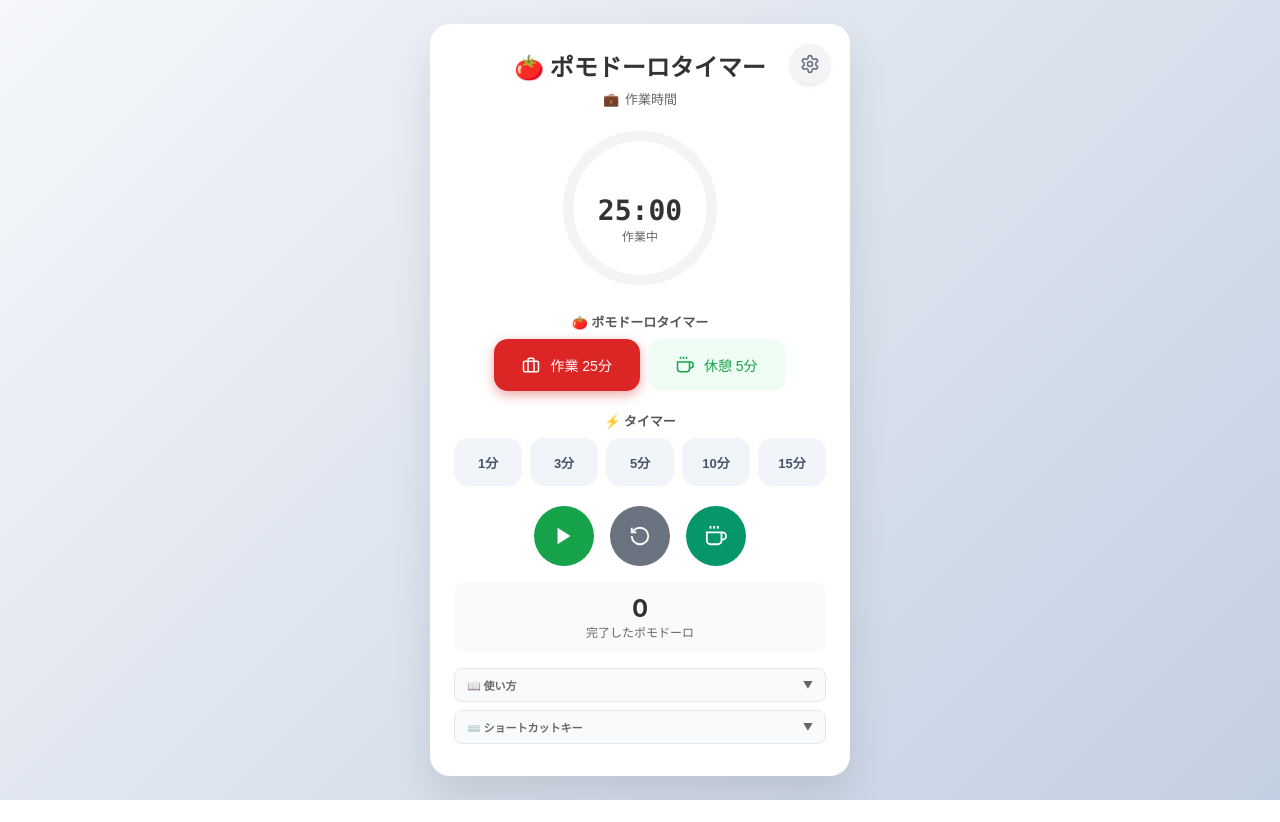
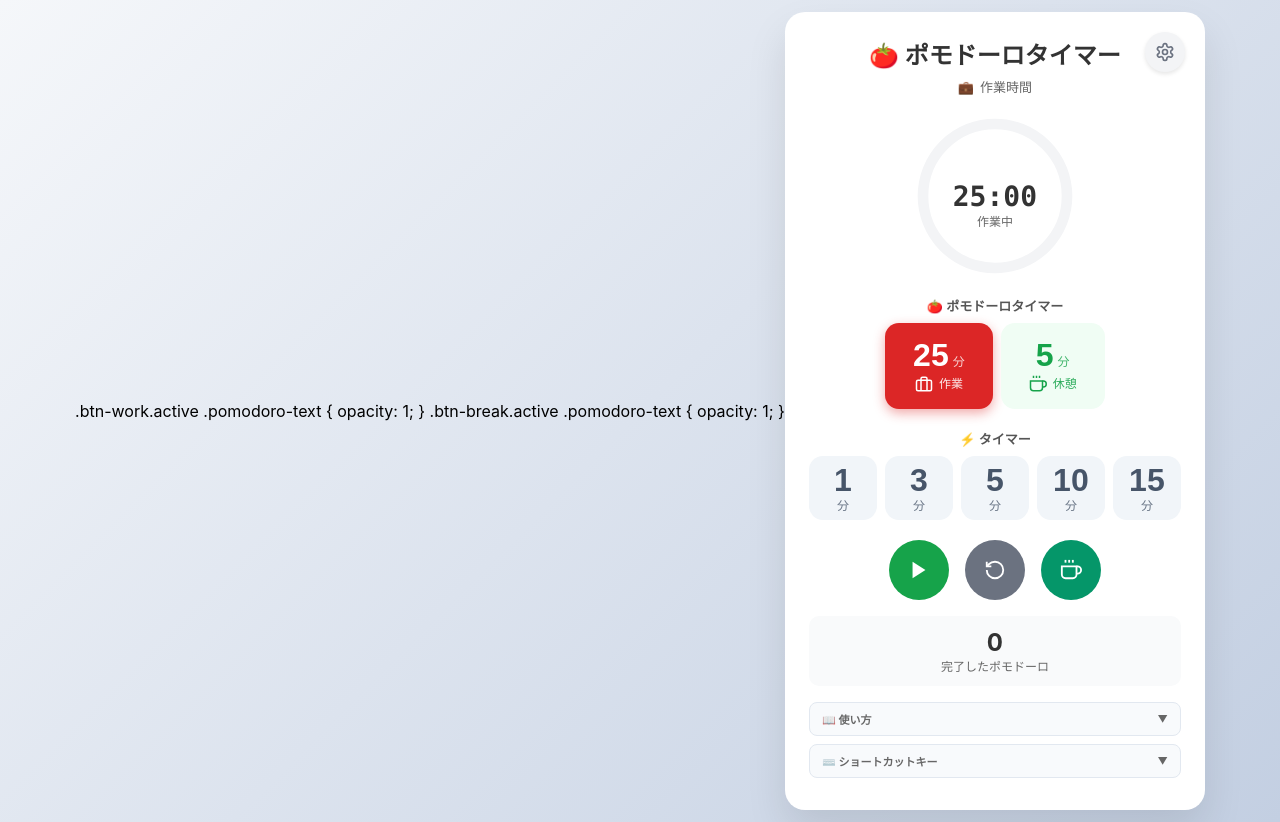
Before and after one commit to Yoshitaka-Inoue/ino-pomodoro-timer, a plain HTML site: page index.html in a window 1280 px wide. Before the commit the page ends 800 px from the top, so only its background shows below. Drawn offline with Linux system fonts and the light colour scheme.

Commit message:
Update index.html v121

```diff
--- a/index.html
+++ b/index.html
@@ -1,4 +1,10 @@
-<!DOCTYPE html>
+.btn-work.active .pomodoro-text {
+            opacity: 1;
+        }
+
+        .btn-break.active .pomodoro-text {
+            opacity: 1;
+        }<!DOCTYPE html>
 <html lang="ja">
 <head>
     <meta charset="UTF-8">
@@ -130,8 +136,31 @@
             font-size: 14px;
             display: flex;
             align-items: center;
-            gap: 10px;
+            justify-content: center;
+            gap: 4px;
             min-height: 52px;
+            flex-direction: column;
+            line-height: 1;
+        }
+
+        .pomodoro-number {
+            font-size: 32px;
+            font-weight: 700;
+            line-height: 1;
+        }
+
+        .pomodoro-unit {
+            font-size: 12px;
+            font-weight: 500;
+            opacity: 0.8;
+            line-height: 1;
+        }
+
+        .pomodoro-label {
+            font-size: 12px;
+            font-weight: 500;
+            opacity: 0.9;
+            line-height: 1;
         }
 
         .btn:hover {
@@ -172,7 +201,7 @@
         .btn-timer {
             background: #f1f5f9;
             color: #475569;
-            padding: 12px 14px;
+            padding: 8px 12px;
             min-height: 48px;
             justify-content: center;
             flex: 1;
@@ -180,6 +209,22 @@
             max-width: 72px;
             font-size: 13px;
             font-weight: 600;
+            flex-direction: column;
+            line-height: 1;
+            gap: 4px;
+        }
+
+        .timer-number {
+            font-size: 32px;
+            font-weight: 700;
+            line-height: 1;
+        }
+
+        .timer-unit {
+            font-size: 12px;
+            font-weight: 500;
+            opacity: 0.8;
+            line-height: 1;
         }
 
         .btn-timer:hover {
@@ -191,6 +236,10 @@
             color: white;
             box-shadow: 0 4px 12px rgba(59, 130, 246, 0.4);
             transform: translateY(-1px);
+        }
+
+        .btn-timer.active .timer-unit {
+            opacity: 1;
         }
 
         .control-buttons {
@@ -554,11 +603,20 @@
             }
 
             .btn-timer {
-                padding: 10px 6px;
+                padding: 6px 4px;
                 min-height: 44px;
-                min-width: 50px;
-                max-width: 65px;
+                min-width: 48px;
+                max-width: 62px;
                 font-size: 12px;
+                gap: 3px;
+            }
+
+            .timer-number {
+                font-size: 28px;
+            }
+
+            .timer-unit {
+                font-size: 11px;
             }
 
             .button-group {
@@ -568,6 +626,19 @@
             .btn {
                 padding: 14px 20px;
                 font-size: 13px;
+                gap: 3px;
+            }
+
+            .pomodoro-number {
+                font-size: 28px;
+            }
+
+            .pomodoro-unit {
+                font-size: 11px;
+            }
+
+            .pomodoro-label {
+                font-size: 11px;
             }
         }
     </style>
@@ -604,12 +675,24 @@
             <h3 class="section-title">🍅 ポモドーロタイマー</h3>
             <div class="button-group">
                 <button class="btn btn-work" onclick="startWorkTimer()" title="⌘ + W">
-                    <svg class="icon-sm" viewBox="0 0 24 24"><rect x="2" y="7" width="20" height="14" rx="2" fill="none" stroke="currentColor" stroke-width="2"/><path d="M16 21V5a2 2 0 0 0-2-2h-4a2 2 0 0 0-2 2v16" fill="none" stroke="currentColor" stroke-width="2"/></svg>
-                    作業 25分
+                    <div style="display: flex; align-items: baseline; gap: 4px;">
+                        <span class="pomodoro-number">25</span>
+                        <span class="pomodoro-unit">分</span>
+                    </div>
+                    <div style="display: flex; align-items: center; gap: 6px;">
+                        <svg class="icon-sm" viewBox="0 0 24 24"><rect x="2" y="7" width="20" height="14" rx="2" fill="none" stroke="currentColor" stroke-width="2"/><path d="M16 21V5a2 2 0 0 0-2-2h-4a2 2 0 0 0-2 2v16" fill="none" stroke="currentColor" stroke-width="2"/></svg>
+                        <span class="pomodoro-label">作業</span>
+                    </div>
                 </button>
                 <button class="btn btn-break" onclick="startBreakTimer()" title="⌘ + B">
-                    <svg class="icon-sm" viewBox="0 0 24 24"><path d="M18 8h1a4 4 0 0 1 0 8h-1" fill="none" stroke="currentColor" stroke-width="2"/><path d="M2 8h16v9a4 4 0 0 1-4 4H6a4 4 0 0 1-4-4V8z" fill="none" stroke="currentColor" stroke-width="2"/><line x1="6" y1="1" x2="6" y2="4" stroke="currentColor" stroke-width="2"/><line x1="10" y1="1" x2="10" y2="4" stroke="currentColor" stroke-width="2"/><line x1="14" y1="1" x2="14" y2="4" stroke="currentColor" stroke-width="2"/></svg>
-                    休憩 5分
+                    <div style="display: flex; align-items: baseline; gap: 4px;">
+                        <span class="pomodoro-number">5</span>
+                        <span class="pomodoro-unit">分</span>
+                    </div>
+                    <div style="display: flex; align-items: center; gap: 6px;">
+                        <svg class="icon-sm" viewBox="0 0 24 24"><path d="M18 8h1a4 4 0 0 1 0 8h-1" fill="none" stroke="currentColor" stroke-width="2"/><path d="M2 8h16v9a4 4 0 0 1-4 4H6a4 4 0 0 1-4-4V8z" fill="none" stroke="currentColor" stroke-width="2"/><line x1="6" y1="1" x2="6" y2="4" stroke="currentColor" stroke-width="2"/><line x1="10" y1="1" x2="10" y2="4" stroke="currentColor" stroke-width="2"/><line x1="14" y1="1" x2="14" y2="4" stroke="currentColor" stroke-width="2"/></svg>
+                        <span class="pomodoro-label">休憩</span>
+                    </div>
                 </button>
             </div>
         </div>
@@ -618,11 +701,26 @@
         <div class="section">
             <h3 class="section-title">⚡ タイマー</h3>
             <div class="button-group">
-                <button class="btn btn-timer" onclick="setQuickTimer(1)" title="⌘ + 1">1分</button>
-                <button class="btn btn-timer" onclick="setQuickTimer(3)" title="⌘ + 2">3分</button>
-                <button class="btn btn-timer" onclick="setQuickTimer(5)" title="⌘ + 3">5分</button>
-                <button class="btn btn-timer" onclick="setQuickTimer(10)" title="⌘ + 4">10分</button>
-                <button class="btn btn-timer" onclick="setQuickTimer(15)" title="⌘ + 5">15分</button>
+                <button class="btn btn-timer" onclick="setQuickTimer(1)" title="⌘ + 1">
+                    <span class="timer-number">1</span>
+                    <span class="timer-unit">分</span>
+                </button>
+                <button class="btn btn-timer" onclick="setQuickTimer(3)" title="⌘ + 2">
+                    <span class="timer-number">3</span>
+                    <span class="timer-unit">分</span>
+                </button>
+                <button class="btn btn-timer" onclick="setQuickTimer(5)" title="⌘ + 3">
+                    <span class="timer-number">5</span>
+                    <span class="timer-unit">分</span>
+                </button>
+                <button class="btn btn-timer" onclick="setQuickTimer(10)" title="⌘ + 4">
+                    <span class="timer-number">10</span>
+                    <span class="timer-unit">分</span>
+                </button>
+                <button class="btn btn-timer" onclick="setQuickTimer(15)" title="⌘ + 5">
+                    <span class="timer-number">15</span>
+                    <span class="timer-unit">分</span>
+                </button>
             </div>
         </div>
 
```
